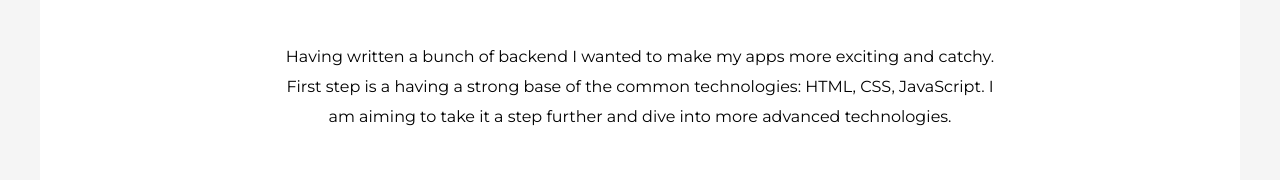
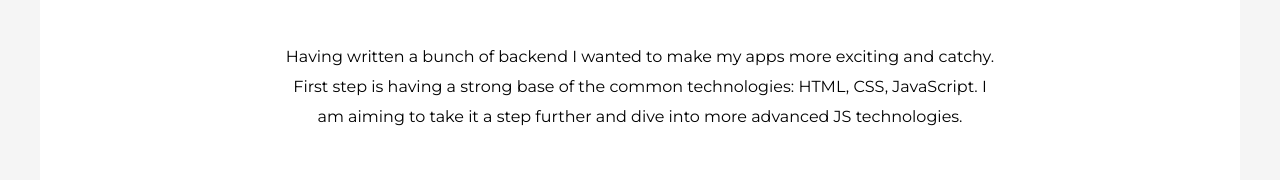
Before and after one commit to kawamichal/About_Me, a plain HTML site: page index.html in a window 1280 px wide. Shown: the part 2464-2644 px from the top of the page. Drawn offline with Linux system fonts and the light colour scheme.

Commit message:
Typos corrected

```diff
--- a/index.html
+++ b/index.html
@@ -65,9 +65,9 @@
     <img src="icons/python.png">
     <img src="icons/django.png">
     <img src="icons/DRF.png">
-    <p>Having written a bunch of backend I wanted to make my apps more exciting and catchy. First step is a having a
+    <p>Having written a bunch of backend I wanted to make my apps more exciting and catchy. First step is having a
       strong base of the common technologies: HTML, CSS, JavaScript. I am aiming to take it a step further and dive into
-      more advanced technologies.</p>
+      more advanced JS technologies.</p>
     <img src="icons/javascript.png">
     <img src="icons/css.png">
     <img src="icons/html.png">
@@ -126,7 +126,7 @@
   </div>
   <div class="contact-row">
     <h1>Contact me</h1>
-    <p>If you find my work and background interesting do not hesitate to contact me! I am open for the talk and we just
+    <p>If you find my work and background interesting do not hesitate to contact me. I am open for the talk and we just
       might end up creating something great together!</p>
     <a href='https://www.linkedin.com/in/kawa-michal/'>
       <div class="social-icon">
```
